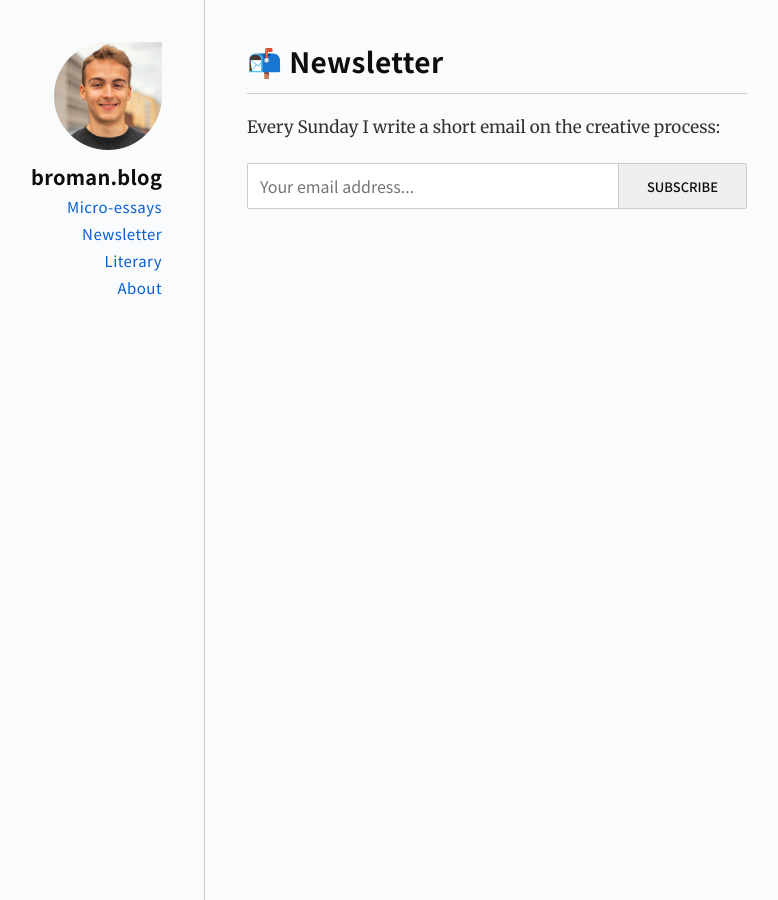
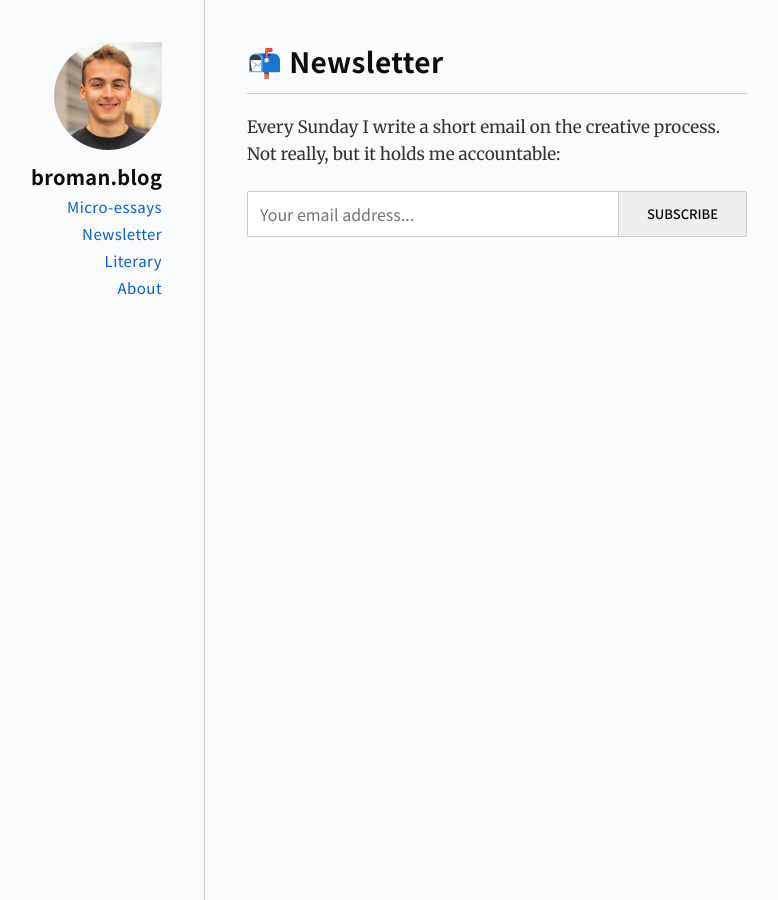
Before and after one commit to gdbroman/broman.blog, a Jekyll site: the page built from newsletter.md, in a window 1280 px wide. Shown: the whole page, without its empty margins (251-1029 px from the left). Built offline with Jekyll 4.4.1, drawn with Linux system fonts in a browser that asks for light colours.

Commit message:
Update newsletter.md

```diff
--- a/newsletter.md
+++ b/newsletter.md
@@ -4,7 +4,7 @@ title: "📬 Newsletter"
 permalink: /newsletter/
 ---
 
-Every Sunday I write a short email on the creative process:
+Every Sunday I write a short email on the creative process. Not really, but it holds me accountable:
 
 <div id="revue-embed">
     <form action="https://www.getrevue.co/profile/bromanblog/add_subscriber" method="post" id="revue-form" name="revue-form"  target="_blank">
```
